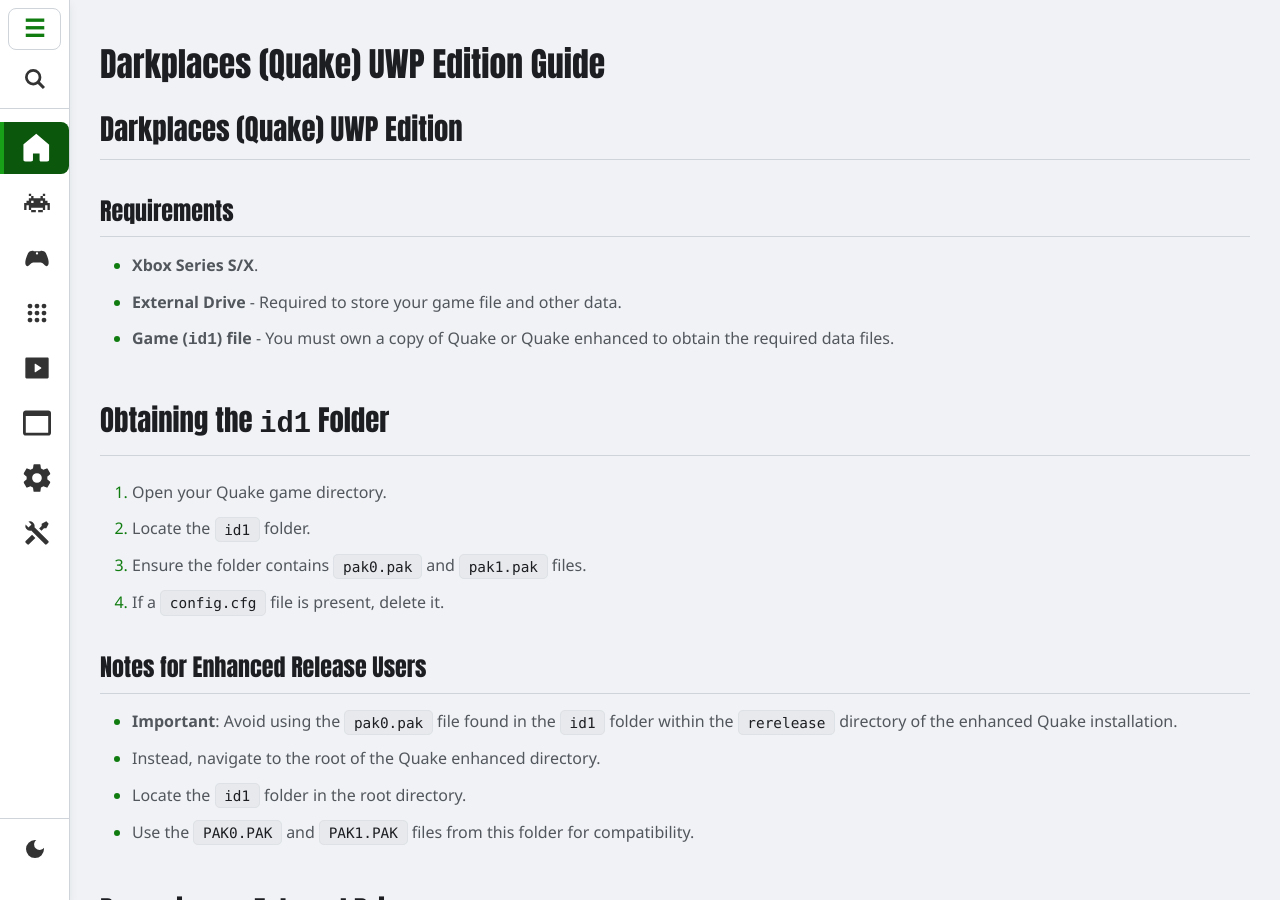
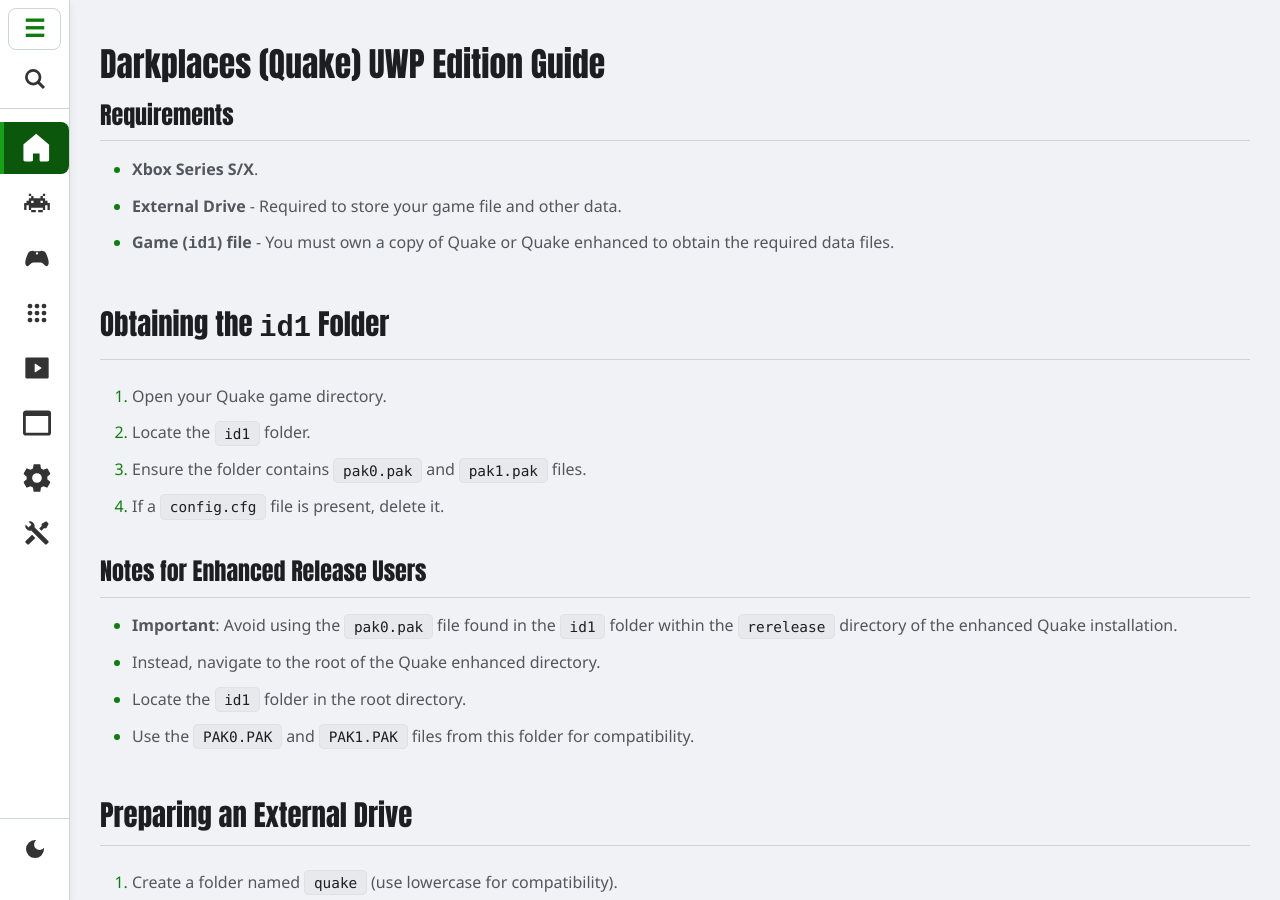
Before and after one commit to EmulationRevival/emulationrevival.github.io, a Jekyll site: the page built from guides/ports/darkplaces.md, in a window 1280 px wide and 900 px high. Built offline with Jekyll 4.4.1, drawn with Linux system fonts in a browser that asks for light colours.

Commit message:
Update darkplaces.md

```diff
--- a/guides/ports/darkplaces.md
+++ b/guides/ports/darkplaces.md
@@ -4,9 +4,6 @@
 permalink: /guides/ports/darkplaces-guide/
 description: "A guide for setting up Darkplaces (Quake) UWP Edition on dev mode."
 ---
-
-## Darkplaces (Quake) UWP Edition
-
 
 ### Requirements
 - **Xbox Series S/X**.
```
